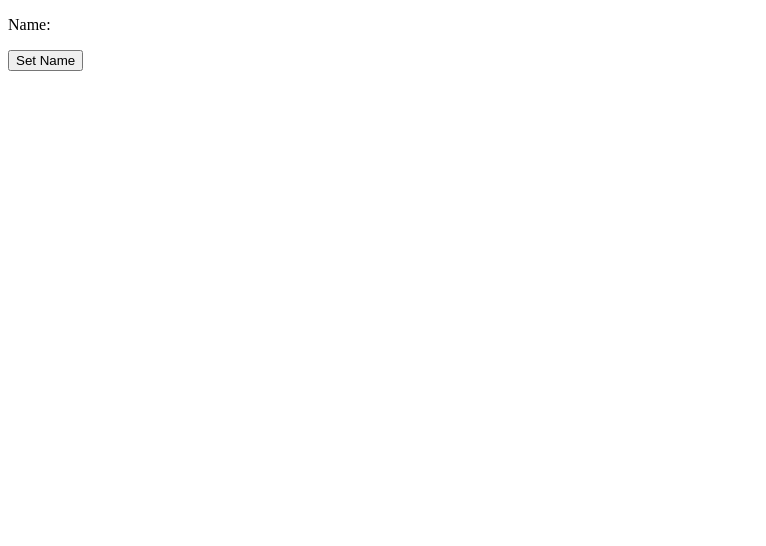
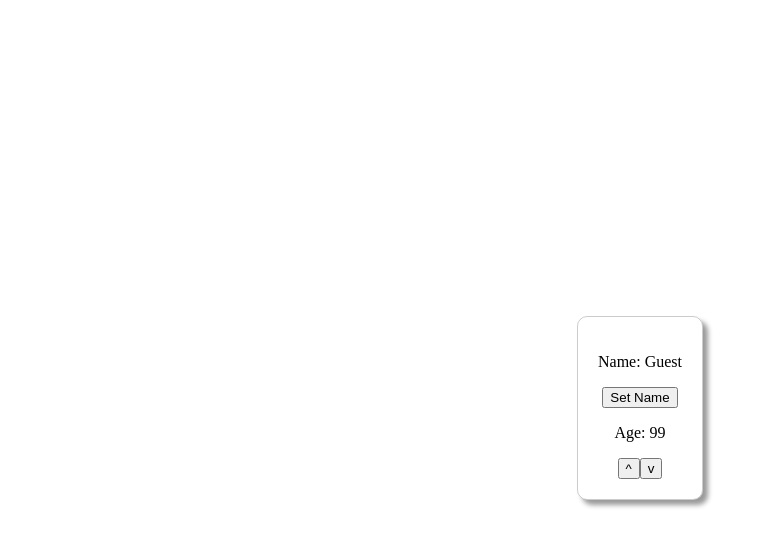
Before and after one commit to mrkarstrom/react-webpage, a React (Vite) app: page / in a window 1280 px wide. Shown: the top 546 px of the page, without its empty margins (0-766 px from the left). Built offline with nearby package versions, Linux system fonts and the light colour scheme.

Commit message:
add (MyComponent.jsx): Added a reactive state function

```diff
--- a/src/MyComponent.jsx
+++ b/src/MyComponent.jsx
@@ -1,17 +1,31 @@
 import { useState } from 'react';
 
 function MyComponent() {
-  const [name, setName] = useState();
+  const [name, setName] = useState('Guest');
+  const [age, setAge] = useState(99);
 
   const updateName = () => {
     setName('Spongebob');
-    console.log(name);
+  };
+
+  const incAge = () => {
+    if (age < 100) {
+      setAge(age + 1);
+    }
+  };
+  const decAge = () => {
+    if (age > 0) {
+      setAge(age - 1);
+    }
   };
 
   return (
-    <div>
+    <div className="card">
       <p>Name: {name}</p>
       <button onClick={updateName}>Set Name</button>
+      <p>Age: {age}</p>
+      <button onClick={incAge}>^</button>
+      <button onClick={decAge}>v</button>
     </div>
   );
 }
--- a/src/index.css
+++ b/src/index.css
@@ -1,3 +1,10 @@
+body {
+  display: flex;
+  justify-content: center;
+  align-items: center;
+  height: 100vh;
+}
+
 .card {
   border: 1px solid rgba(0, 0, 0, 0.2);
   border-radius: 10px;
```
